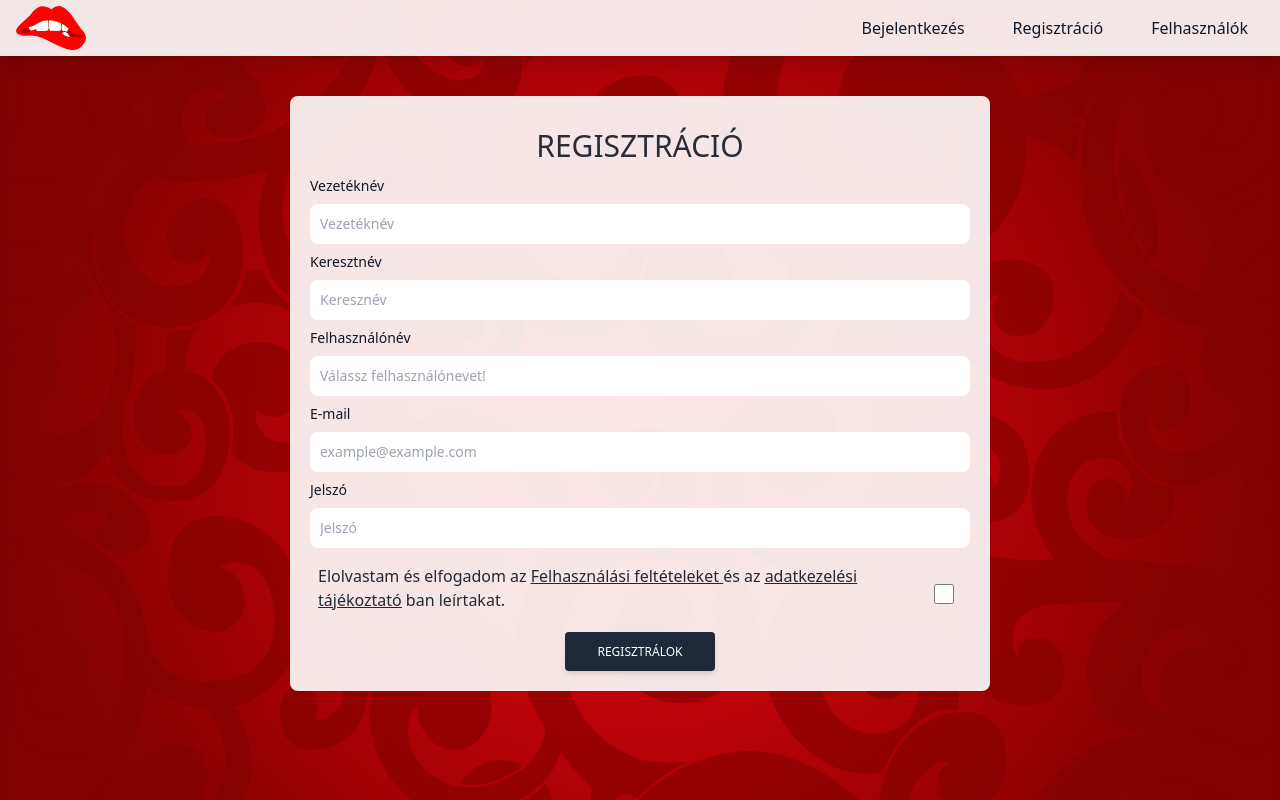
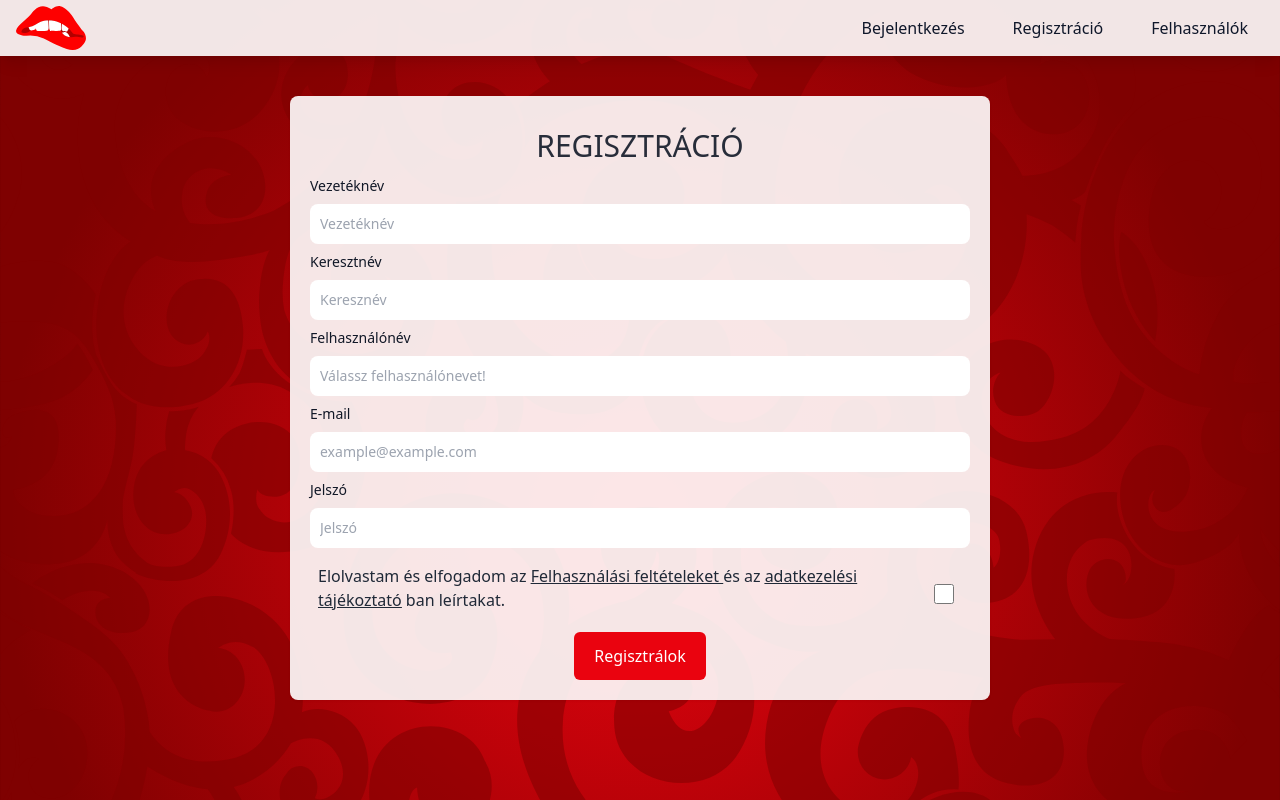
Before and after one commit to Homvi/next-tailwind-date, a Next.js app: page /registration in a window 1280 px wide. Shown: the top 800 px of the page. Built offline with nearby package versions, Linux system fonts and the light colour scheme.

Commit message:
spread bcg to the bottom

```diff
--- a/pages/index.jsx
+++ b/pages/index.jsx
@@ -8,7 +8,7 @@ import BCG from "../public/assets/img/bcg.svg"
 export default function Home() {
   return (
     <>
-     <div id="background" className="h-[110%] w-screen absolute top-0 left-0 z-[10] bg-black ">
+     <div id="background" className="h-[150%] w-screen absolute top-0 left-0 z-[10] bg-black ">
         <Image layout="fill" objectFit='cover' alt='image' src={BCG} />
       </div>
       <section className="py-24 flex items-center overflow-y-hidden min-h-screen justify-center relative z-20">
--- a/pages/login.jsx
+++ b/pages/login.jsx
@@ -59,7 +59,7 @@ const login = () => {
                 <p id='wrongPassOrEmailAlert' className="mt-1 text-sm text-red-600 dark:text-red-500 text-center hidden">Helytelen felhasználónév vagy jelszó
                 </p>
                 <div className="flex space-x-2 justify-center mt-5">
-                    <button onClick={handleSubmit} type="button" className="inline-block px-6 py-2.5 bg-gray-800 text-white font-medium text-xs leading-tight uppercase rounded shadow-md hover:bg-gray-700 hover:shadow-lg focus:bg-gray-700 focus:shadow-lg focus:outline-none focus:ring-0 active:bg-gray-600 active:shadow-lg transition duration-150 ease-in-out">Bejelentkezés</button>
+                    <button onClick={handleSubmit} type="button" className="transform rounded-md bg-[#ea030f] hover:text-red-900 px-5 py-3 font-medium text-white transition-colors hover:bg-white/90 duration-300">Bejelentkezés</button>
                 </div>
             </form>
             <div id="background" className="h-[110%] w-screen absolute top-0 left-0 z-[10] bg-black ">
--- a/pages/registration.jsx
+++ b/pages/registration.jsx
@@ -92,11 +92,11 @@ const registration = () => {
 
                 {/* Submit Button */}
                 <div className="flex space-x-2 justify-center">
-                    <button onClick={handleSubmit} type="button" className="inline-block px-8 py-3 bg-gray-800 text-white font-medium text-xs leading-tight uppercase rounded shadow-md hover:bg-gray-700 hover:shadow-lg focus:bg-gray-700 focus:shadow-lg focus:outline-none focus:ring-0 active:bg-gray-600 active:shadow-lg transition duration-150 ease-in-out">Regisztrálok</button>
+                    <button onClick={handleSubmit} type="button" className="transform rounded-md bg-[#ea030f]  px-5 py-3 font-medium text-white transition-colors  duration-300">Regisztrálok</button>
                 </div>
 
             </form>
-            <div id="background" className="h-[110%] w-screen absolute top-0 left-0 z-[10] bg-black ">
+            <div id="background" className="h-[130%] w-screen absolute top-0 left-0 z-[10] bg-black ">
                 <Image layout="fill" objectFit='cover' alt='image' src={BCG} />
             </div>
 
```
